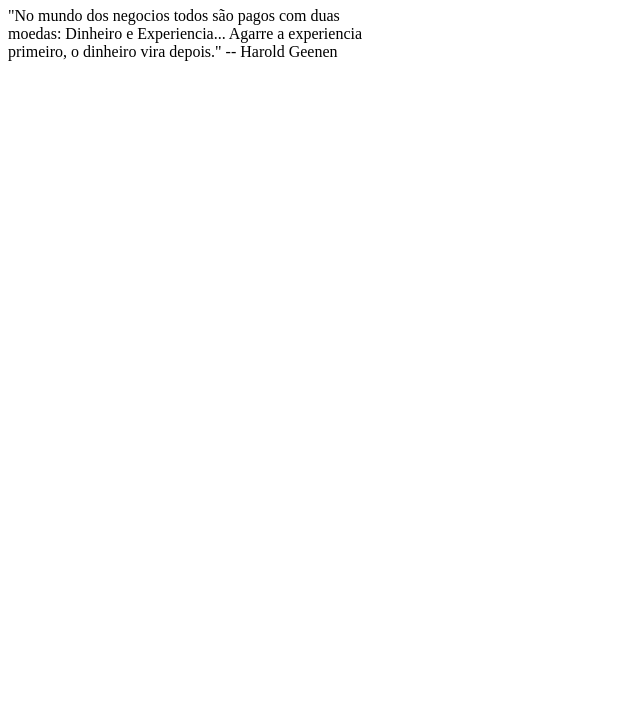
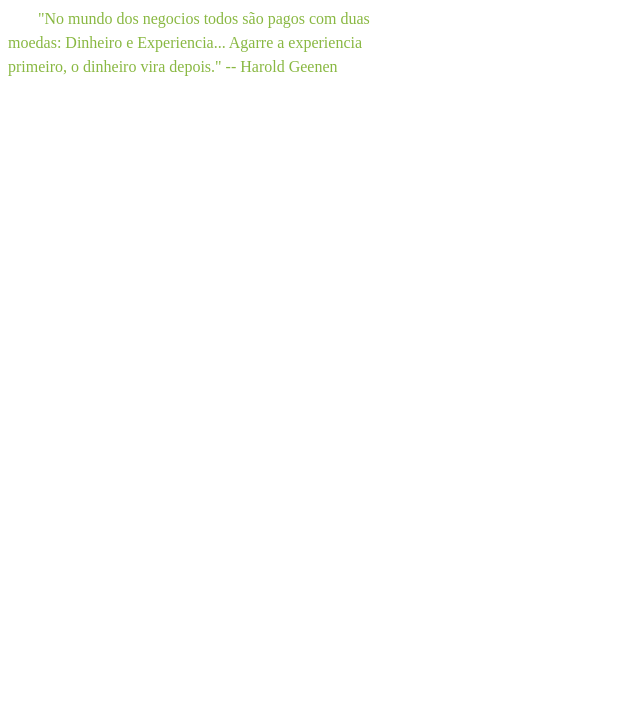
Before and after one commit to marcosp2233/entra21-marcos-paulo, a plain HTML site: page aulas/aula25/exercicio2.html in a window 1280 px wide. Shown: the part 73-800 px from the top of the page, without its empty margins (0-640 px from the left). Drawn offline with Linux system fonts and the light colour scheme.

Commit message:
correção

```diff
--- a/aulas/aula25/exercicio2.html
+++ b/aulas/aula25/exercicio2.html
@@ -3,7 +3,7 @@
 <head>
     <meta charset="UTF-8">
     <meta name="viewport" content="width=device-width, initial-scale=1.0">
-    <link rel="stylesheet" href="exercicio2.html" class="css">
+    <link rel="stylesheet" href="exercicio2.css">
     <title>Exercicio2</title>
 </head>
 <body>
```
